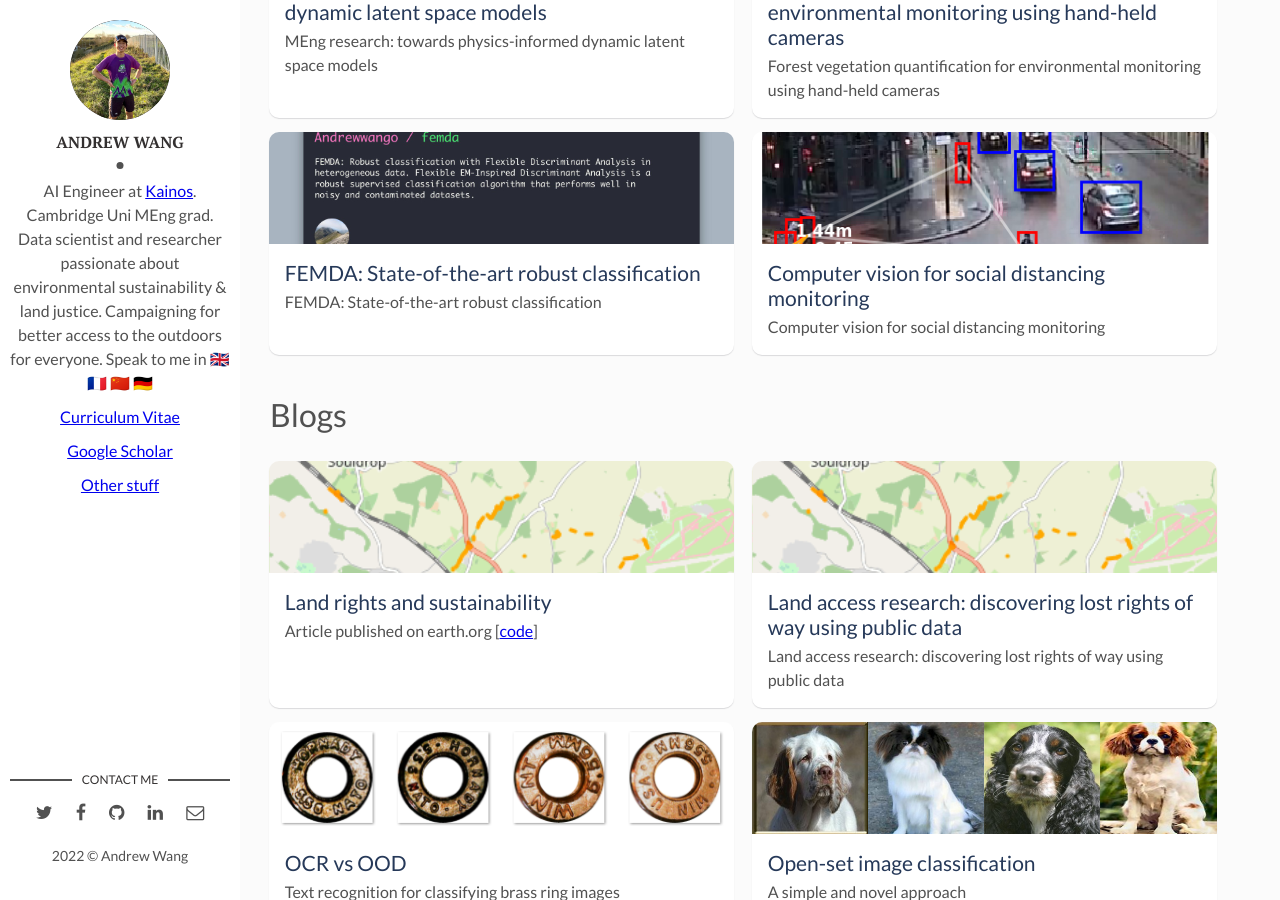
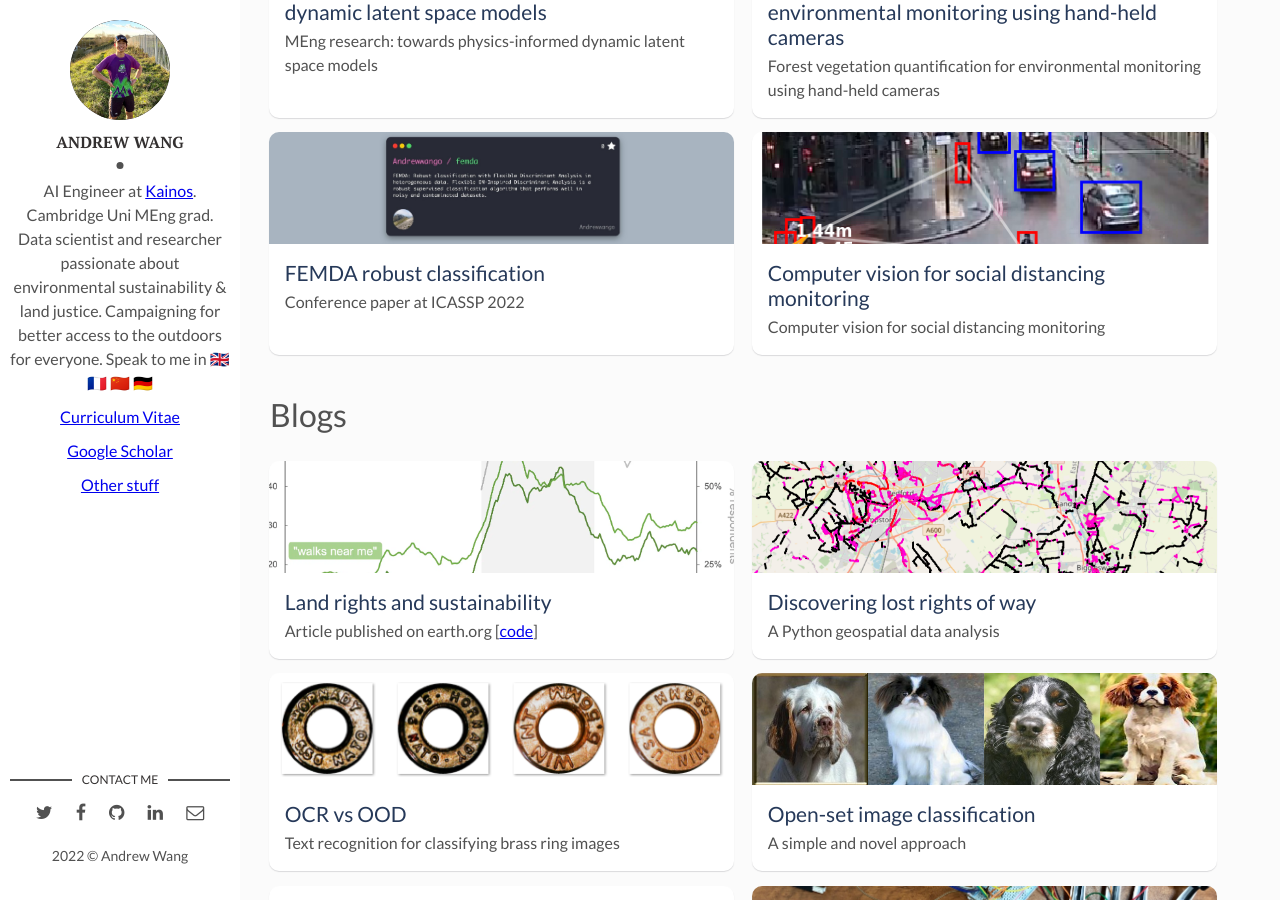
Before and after one commit to Andrewwango/andrewwango.github.io, a Jekyll site: the page built from index.html, in a window 1280 px wide and 900 px high, scrolled down 265 px. Built offline with Jekyll 4.4.1, drawn with Linux system fonts in a browser that asks for light colours; the list of posts is cut into pages by our own code.

Commit message:
update posts

````diff
--- a/_posts/2021-04-25-femda.markdown
+++ b/_posts/2021-04-25-femda.markdown
@@ -1,10 +1,10 @@
 ---
 layout: post
 type: research
-title: "FEMDA: State-of-the-art robust classification"
+title: FEMDA robust classification
 date: 2021-04-25 00:00:00 +0000
-description: "FEMDA: State-of-the-art robust classification"
-img: femda_img.jpg # Add image post (optional)
+description: Conference paper at ICASSP 2022
+img: femda_img_long.jpg # Add image post (optional)
 tags: [research, machine-learning, internship] # add tag
 ---
 
@@ -15,44 +15,4 @@ tags: [research, machine-learning, internship] # add tag
 
 Cite: _P. Houdouin, A. Wang, M. Jonckheere and F. Pascal, "Robust Classification with Flexible Discriminant Analysis in Heterogeneous Data," ICASSP 2022 - 2022 IEEE International Conference on Acoustics, Speech and Signal Processing (ICASSP), 2022, pp. 5717-5721, doi: 10.1109/ICASSP43922.2022.9747576._
 
-Summary of my research at CentraleSupélec, in the [Laboratoire des signaux et systèmes](https://l2s.centralesupelec.fr/). Flexible EM-Inspired Discriminant Analysis is a robust supervised classification algorithm that performs well in heterogeneous or noisy and contaminated datasets. [femda](https://github.com/Andrewwango/femda) is implemented as a scikit-learn estimator.
-
-#### Authors
-Andrew Wang, University of Cambridge, Cambridge, UK
-Pierre Houdouin, CentraleSupélec, Paris, France
-
-#### Get started
-```python
->>> from sklearn.datasets import load_iris
->>> from femda import FEMDA
->>> X, y = load_iris(return_X_y=True)
->>> clf = FEMDA()
->>> clf.fit(X, y)
-FEMDA()
->>> clf.score(X, y)
-0.9666666666666667
-```
-
-Using a `sklearn.pipeline.Pipeline`...
-
-```python
->>> from sklearn.datasets import load_digits
->>> from sklearn.pipeline import make_pipeline
->>> from sklearn.decomposition import PCA
->>> X, y = load_digits(return_X_y=True)
->>> pipe = make_pipeline(PCA(n_components=5), FEMDA()).fit(X, y)
->>> pipe.predict(X)
-...
-```
-
-#### Run the experiments presented in the paper
-```python
->>> from femda.experiments import run_experiments()
->>> run_experiments()
-...
-```
-
-See ![demo.ipynb](https://github.com/Andrewwango/femda/blob/main/demo.ipynb) for more.
-
-#### Abstract
-Linear and Quadratic Discriminant Analysis are well-known classical methods but can heavily suffer from non-Gaussian distributions and/or contaminated datasets, mainly because of the underlying Gaussian assumption that is not robust. To fill this gap, this paper presents a new robust discriminant analysis where each data point is drawn by its own arbitrary Elliptically Symmetrical (ES) distribution and its own arbitrary scale parameter. Such a model allows for possibly very heterogeneous, independent but non-identically distributed samples. After deriving a new decision rule, it is shown that maximum-likelihood parameter estimation and classification are very simple, fast and robust compared to state-of-the-art methods.
+Output of my research at CentraleSupélec, during my 5-weeks internship in the [Laboratoire des signaux et systèmes](https://l2s.centralesupelec.fr/). Flexible EM-Inspired Discriminant Analysis is a robust supervised classification algorithm that performs well in heterogeneous or noisy and contaminated datasets. [femda](https://github.com/Andrewwango/femda) is implemented as a scikit-learn estimator and is available [here](https://github.com/Andrewwango/femda).
--- a/_posts/2022-08-02-prow_ml.markdown
+++ b/_posts/2022-08-02-prow_ml.markdown
@@ -1,10 +1,10 @@
 ---
 layout: post
 type: project
-title: "Land access research: discovering lost rights of way using public data"
+title: Discovering lost rights of way
 date: 2022-08-02 00:00:00 +0000
-description:  "Land access research: discovering lost rights of way using public data"
-img: prow/thumb.png # Add image post (optional)
+description: A Python geospatial data analysis
+img: prow/thumb2.png # Add image post (optional)
 tags: [research, data] # add tag
 ---
 
--- a/_posts/2022-10-21-sustainable_outdoors.markdown
+++ b/_posts/2022-10-21-sustainable_outdoors.markdown
@@ -5,6 +5,6 @@ type: project
 title: Land rights and sustainability
 date: 2022-10-21 00:00:00 +0000
 description:  Article published on earth.org [[code](https://github.com/Andrewwango/prow-ml)]
-img: prow/thumb.png # Add image post (optional)
+img: prow/thumb3.png # Add image post (optional)
 tags: [research, data] # add tag
 ---
````
Also changed, not shown: assets/img/femda_img_long.jpg (added), assets/img/prow/thumb2.png (added), assets/img/prow/thumb3.png (added), 1 other file.
